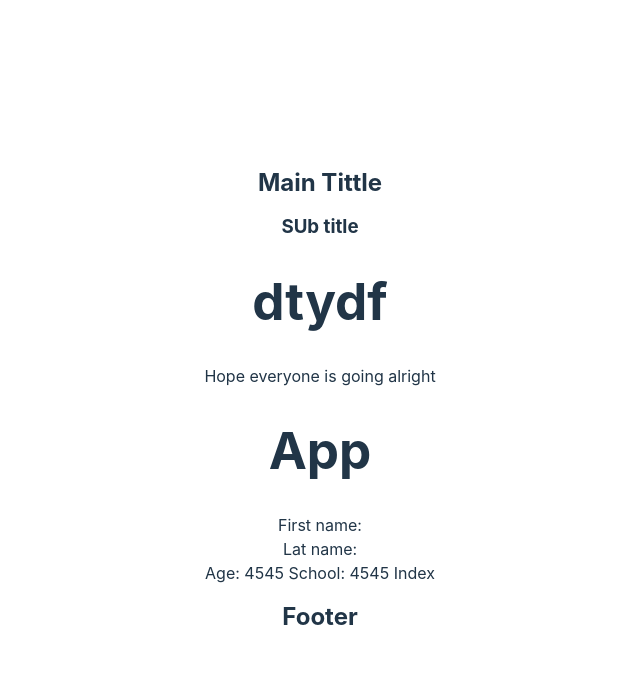
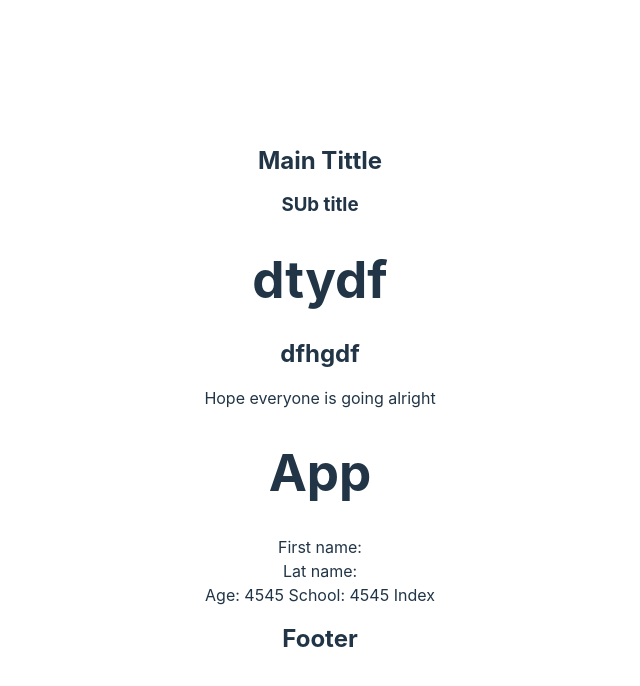
Before and after one commit to JunoSoft/viteapp, a React (Vite) app: page / in a window 1280 px wide. Shown: the top 686 px of the page, without its empty margins (320-960 px from the left). Built offline with nearby package versions, Linux system fonts and the light colour scheme.

Commit message:
paged edit

```diff
--- a/src/components/Location/location.css
+++ b/src/components/Location/location.css
@@ -1,3 +1,4 @@
 .Location{
   background-color: black;
+  text-align: center;
 }
--- a/src/components/header/index.jsx
+++ b/src/components/header/index.jsx
@@ -5,6 +5,7 @@ function index(props) {
     <div>
       <h2>Main Tittle</h2>
       <h3>SUb title</h3><h1>dtydf</h1>
+      <h2>dfhgdf</h2>
 
       <div>Hope everyone is going alright</div>
     </div>
```
